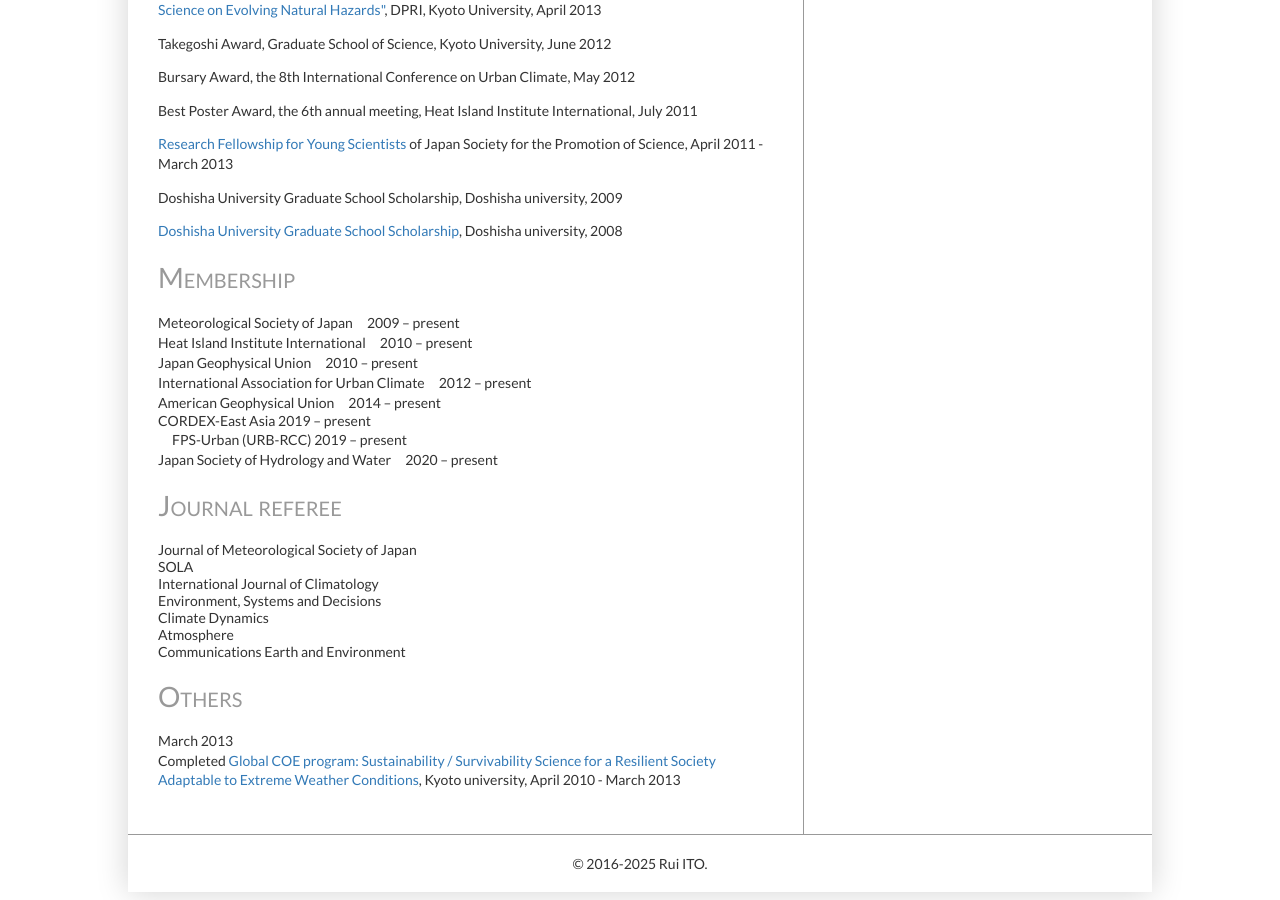
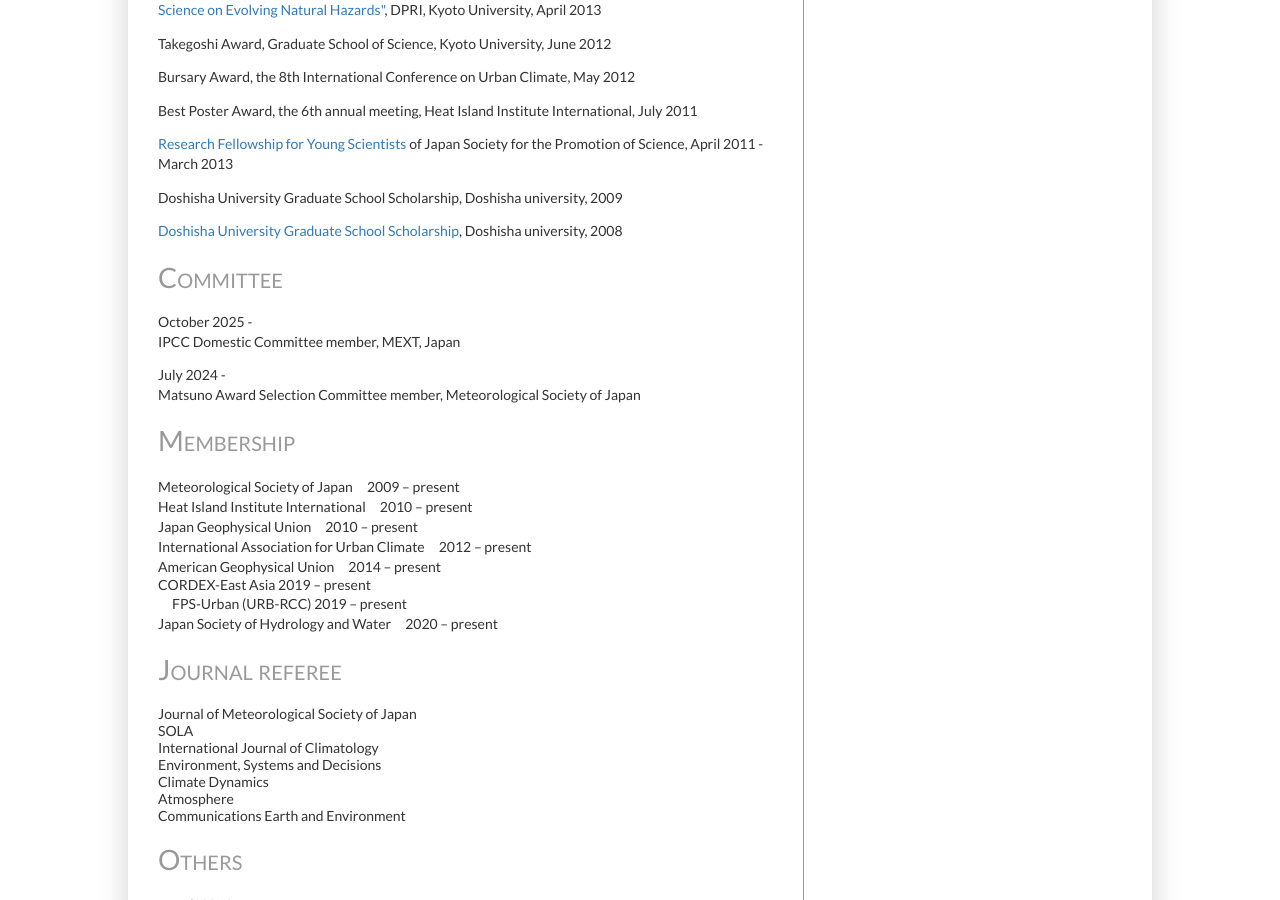
Before and after one commit to rui-climbiz/rui-climbiz.github.io, a Jekyll site: the page built from about.html, in a window 1280 px wide and 900 px high, scrolled down 1297 px. Built offline with Jekyll 4.4.1, drawn with Linux system fonts in a browser that asks for light colours.

Commit message:
Update about.html

```diff
--- a/about.html
+++ b/about.html
@@ -52,6 +52,12 @@
 <p>Doshisha University Graduate School Scholarship, Doshisha university, 2009</p>
 <p><a href="http://cjlc.doshisha.ac.jp/english/support/scholarships.html">Doshisha University Graduate School Scholarship</a>, Doshisha university, 2008</p>
 
+<h1>Committee</h1>
+<p>October 2025 - <br />
+IPCC Domestic Committee member, MEXT, Japan</p>
+<p>July 2024 - <br />
+Matsuno Award Selection Committee member, Meteorological Society of Japan</p>
+
 <h1>Membership</h1>
 Meteorological Society of Japan　2009 – present <br />
 Heat Island Institute International　2010 – present <br />
```
